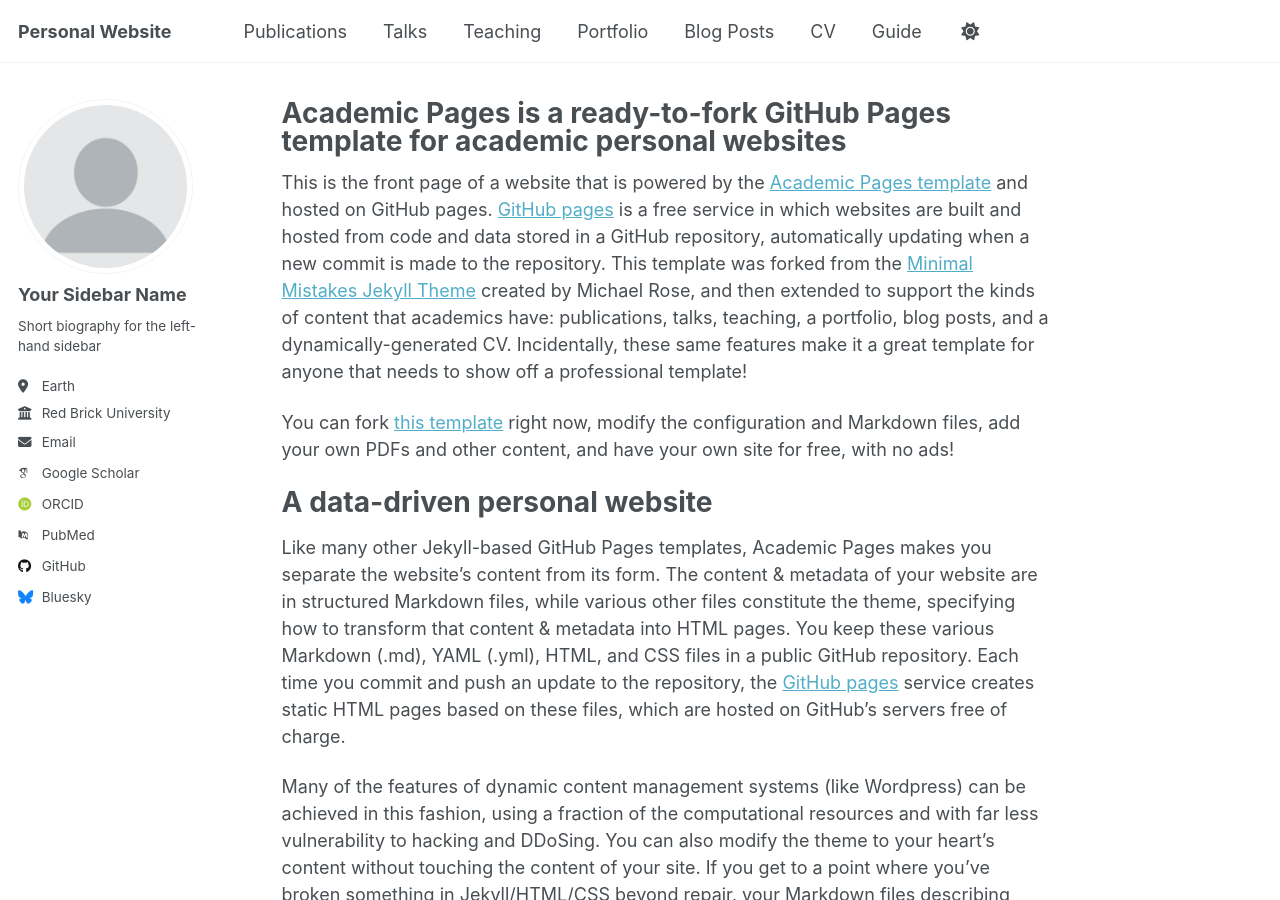
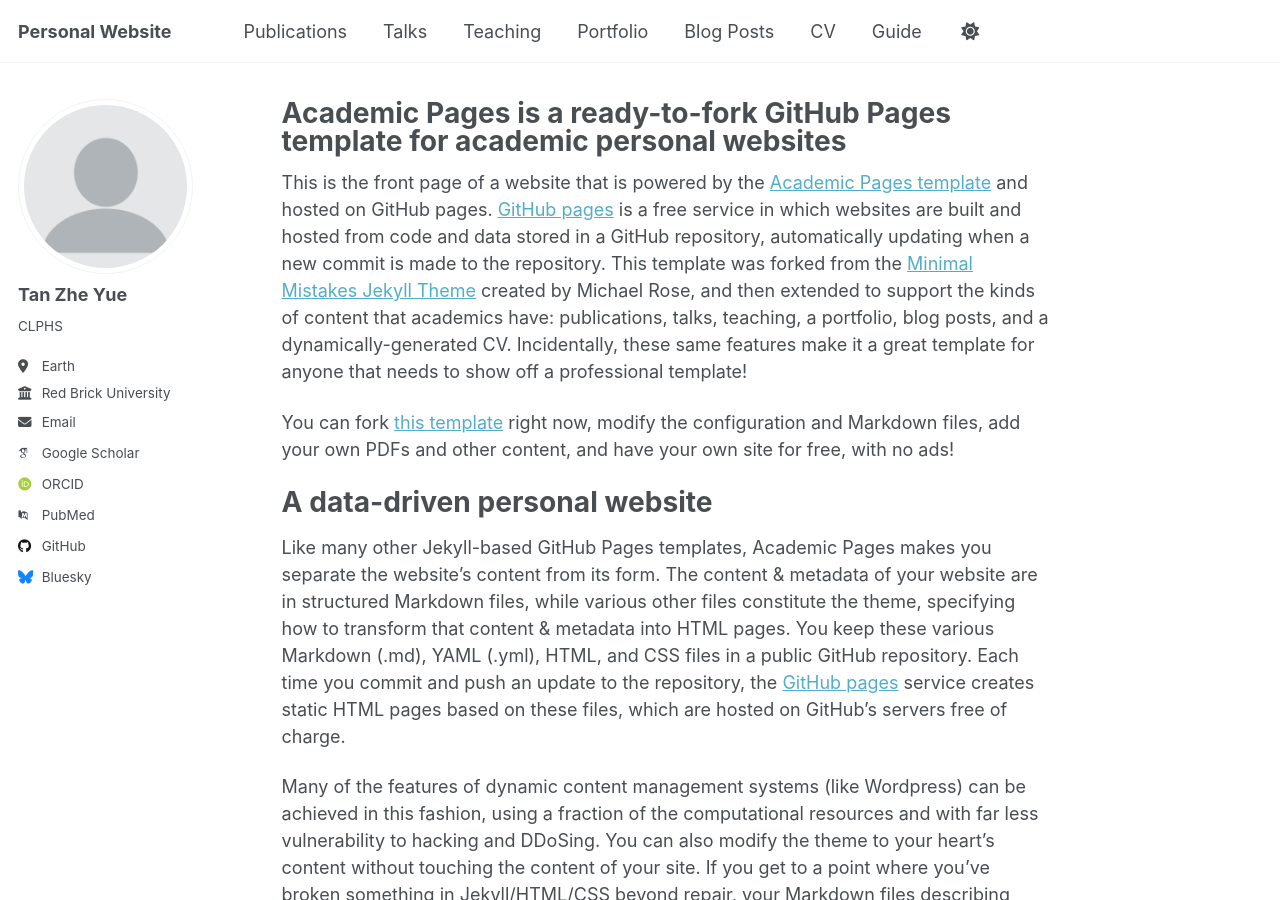
Before and after one commit to zhe-yue0922/zhe-yue0922.github.io, a Jekyll site: the page built from _pages/about.md, in a window 1280 px wide and 900 px high. Built offline with Jekyll 4.4.1, drawn with Linux system fonts in a browser that asks for light colours; some web fonts are replaced; a script that is not in the unit is left out.

Commit message:
Update _config.yml

```diff
--- a/_config.yml
+++ b/_config.yml
@@ -12,10 +12,10 @@ site_theme               : "default" # Currently available options are "default"
 title                    : "Personal Website"
 title_separator          : "-"
 name                     : &name "Tan Zhe Yue"
-description              : &description "personal description"
+description              : &description "CLPHS"
 url                      : https://academicpages.github.io # the base hostname & protocol for your site e.g. "https://[your GitHub username].github.io" or if you already have some other page hosted on Github then use "https://[your GitHub username].github.io/[Your Repo Name]"
 baseurl                  : "" # the subpath of your site, e.g. "/blog"
-repository               : "academicpages/academicpages.github.io"
+repository               : "zhe-yue0922/zhe-yue0922.github.io"
 
 # Site Author - The following control what appear as part of the author content on the side bar.
 #               If a field is blank the icon and link will not appear, otherwise it will be shown.
@@ -23,13 +23,13 @@ repository               : "academicpages/academicpages.github.io"
 author:
   # Biographic information
   avatar           : "profile.png"
-  name             : "Your Sidebar Name"
+  name             : "Tan Zhe Yue"
   pronouns         : # example: "she/her"
-  bio              : "Short biography for the left-hand sidebar"
+  bio              : "CLPHS"
   location         : "Earth"
   employer         : "Red Brick University"
   uri              : # URL
-  email            : "none@example.org"
+  email            : "zy.tan988@gmail.com"
 
   # Academic websites
   academia         : # URL
```
